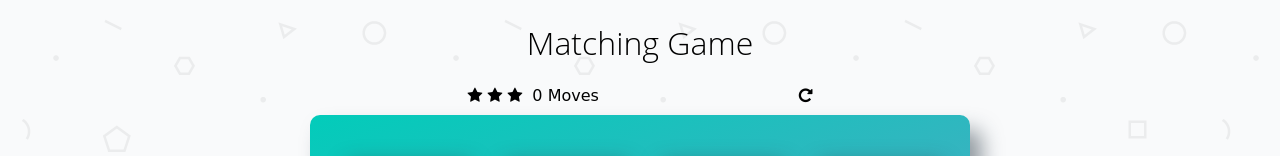
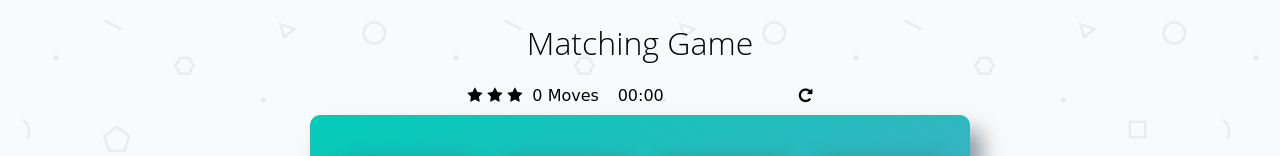
Before and after one commit to EliShayGH/memory-game, a plain HTML site: page index.html in a window 1280 px wide. Shown: the top 156 px of the page. Drawn offline with Linux system fonts and the light colour scheme; a web font is replaced by a local one.

Commit message:
feat: timer was added

```diff
--- a/css/app.css
+++ b/css/app.css
@@ -110,3 +110,8 @@ h1 {
     float: right;
     cursor: pointer;
 }
+
+.score-panel .timer {
+    padding-right: 135px;
+  float: right;
+}
--- a/index.html
+++ b/index.html
@@ -25,8 +25,13 @@
         	<span class="moves">3</span> Moves
 
             <div class="restart">
-        		<i class="fa fa-repeat"></i>
+                <i class="fa fa-repeat"></i>
+            </div>
+
+            <div class="timer">
+                <span >00:00</span>
         	</div>
+
         </section>
 
         <ul class="deck">
```
